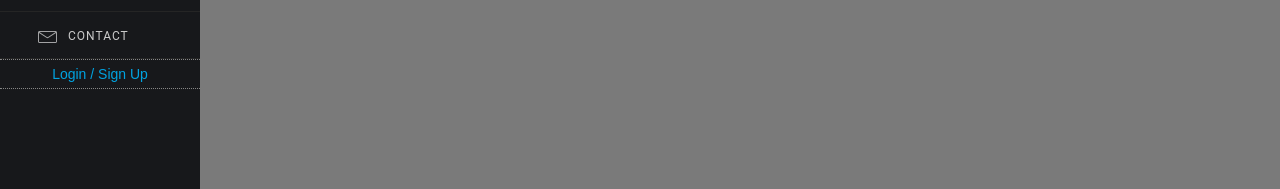
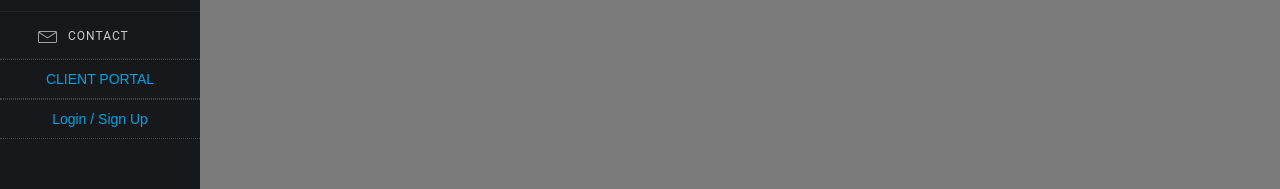
Before and after one commit to QandeelKhan/portfolio-client, a React (Create React App) app: page /blog-detail in a window 1280 px wide. Shown: the part 422-611 px from the top of the page. Built offline with nearby package versions, Linux system fonts and the light colour scheme.

Commit message:
auto commit by py script

```diff
--- a/src/components/SideNav.tsx
+++ b/src/components/SideNav.tsx
@@ -92,6 +92,15 @@ const SideNav: React.FC = (props: any) => {
                         className="send-messsage-btn login-sign"
                         value="Send Message"
                     >
+                        CLIENT PORTAL
+                    </button>
+                </a>
+                <a href="/" className="login-anchor">
+                    <button
+                        type="submit"
+                        className="send-messsage-btn login-sign"
+                        value="Send Message"
+                    >
                         Login / Sign Up
                     </button>
                 </a>
--- a/src/components/css/side-nav.css
+++ b/src/components/css/side-nav.css
@@ -114,6 +114,8 @@ li {
 .nav {
     display: flex;
     flex-direction: column;
+    justify-content: space-between;
+    align-items: center;
     height: 100vh;
     width: 200px;
     top: 0;
@@ -322,12 +324,13 @@ li {
 .login-sign {
     background-color: #17181b;
     margin: 0px 0px;
-    border-top: 1px dotted #868686;
-    border-bottom: 1px dotted #868686;
+    border-top: 1px dotted #444444;
+    border-bottom: 1px dotted #444444;
     border-left: none;
     border-right: none;
     width: 100%;
-    height: 30px;
+    height: 40px;
+    /* color: white; */
 }
 .login-anchor {
     width: 100%;
```
Also changed, not shown: src/components/GoogleTag.tsx (deleted, +0 -17 lines).
